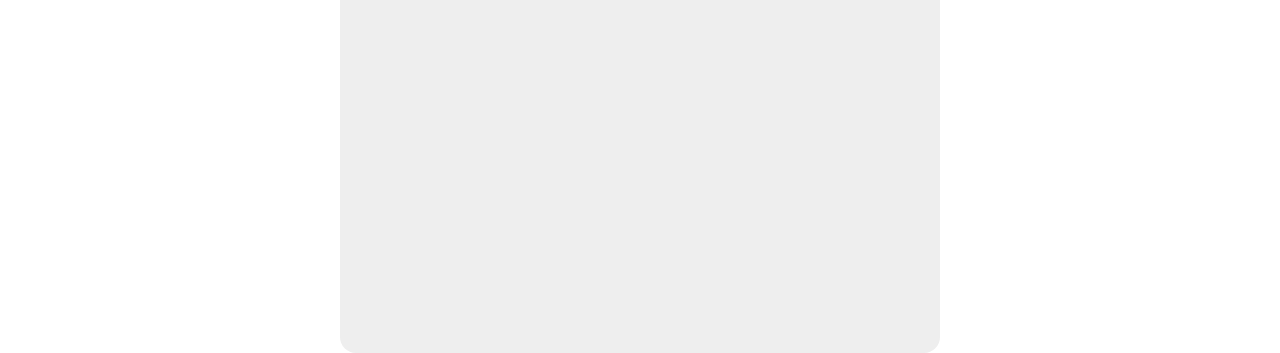
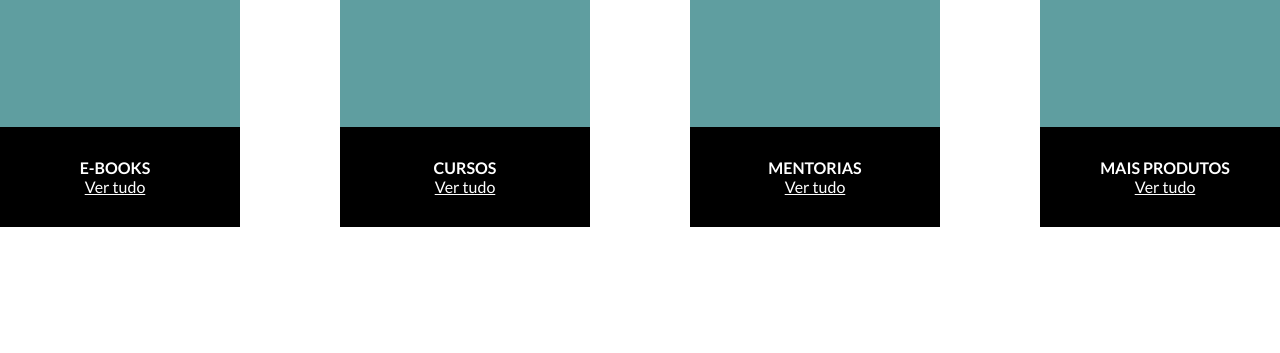
Before and after one commit to thiiferro/site_e-ecommerce, a plain HTML site: page index.html in a window 1280 px wide. Shown: the part 485-838 px from the top of the page. After the commit the page ends 800 px from the top, so only its background shows below. Drawn offline with Linux system fonts and the light colour scheme.

Commit message:
segundo commit

```diff
--- a/index.html
+++ b/index.html
@@ -11,7 +11,7 @@
     <link href="https://fonts.googleapis.com/css2?family=Lato:ital,wght@0,100;0,300;0,400;0,700;0,900;1,100;1,300;1,400;1,700;1,900&display=swap" rel="stylesheet">
 </head>
 <body>
-    <div id="inicial" class="hide">
+    <div id="inicial" class="">
         <header>
             <h3>Frete grátis para todo o mundo nos pedidos acima de R$ 400</h3>
         </header>
@@ -117,7 +117,7 @@
         </div>
     </div>
 
-    <div id="entrar">
+    <div id="entrar" class="hide">
         <div class="register">
             <form>
 
```
